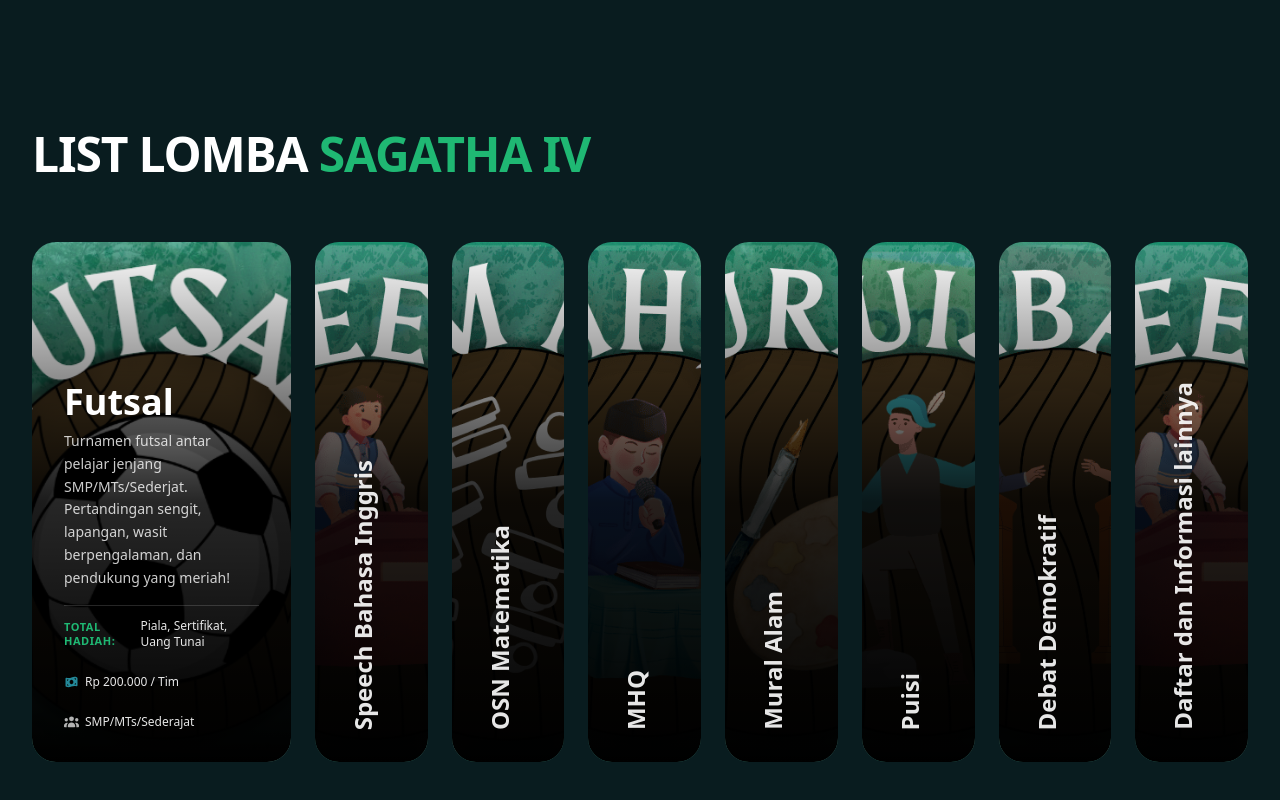
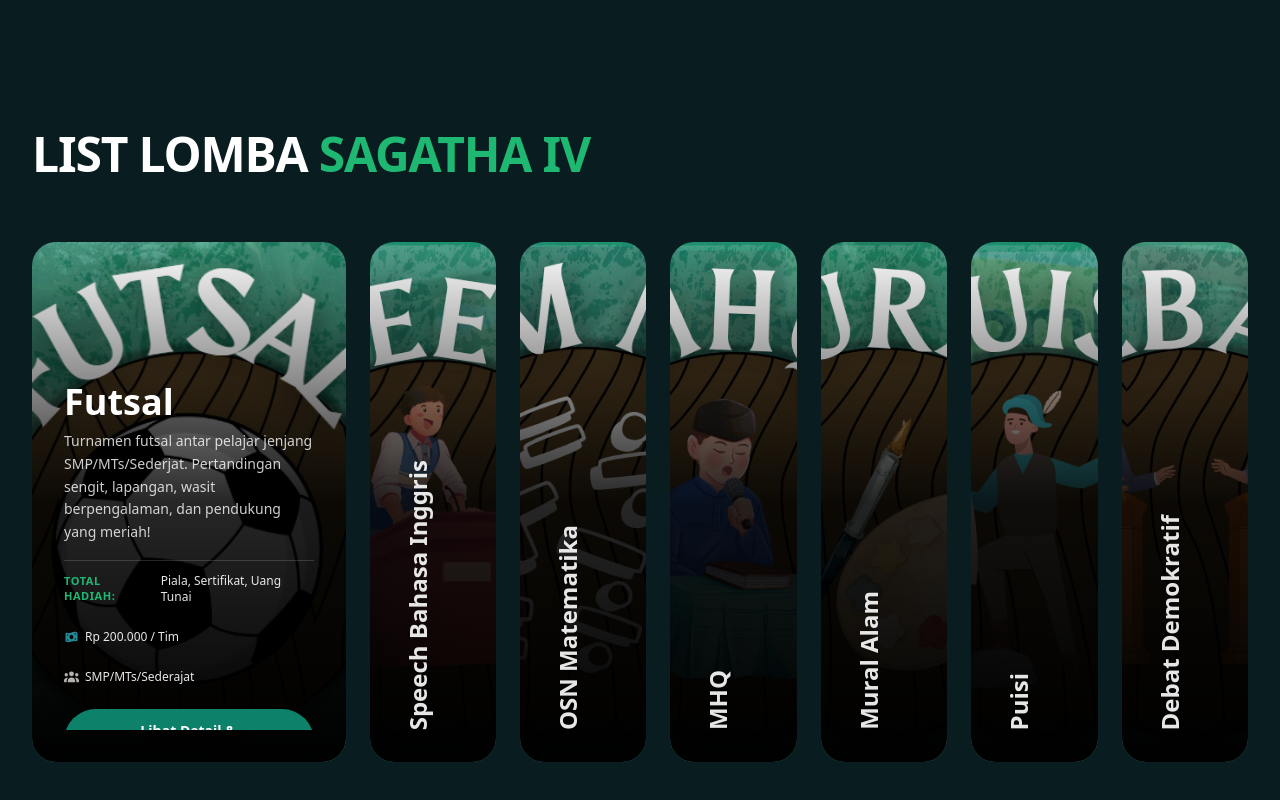
Before and after one commit to elfarizidan/sagatha, a Next.js app: page / in a window 1280 px wide. Shown: the part 1554-2354 px from the top of the page. Built offline with nearby package versions, Linux system fonts and the light colour scheme.

Commit message:
Update ListLomba.tsx

```diff
--- a/app/components/ListLomba.tsx
+++ b/app/components/ListLomba.tsx
@@ -79,7 +79,7 @@ export default function ListLomba() {
       description:
         "Ajang unjuk kebolehan public speaking dalam Bahasa Inggris. Sampaikan gagasan inspiratifmu mengenai alam dan kondisinya saat ini",
       rules: [
-        "Tema pidato: 'The Lungs of the Earth: Why We Must Save Our Jungles'",
+        "Tema pidato: 'The Lungs of the Earth: Why We Must Save Our Forest'",
         "Durasi pidato 5-7 menit per peserta",
         "Penilaian meliputi: Oratory skill, Pronunciation, Content Structure, & Confidence",
         "Tidak diperkenankan membaca teks secara penuh saat tampil",
@@ -193,28 +193,6 @@ export default function ListLomba() {
       ],
       contactPerson: "via Form",
       registrationUrl: "https://forms.gle/2cNpkirviAxKGtat8",
-      driveUrl: "https://drive.google.com/drive/folders/1LBdHq-lXsdHh-S65wvRmdwgEZoLxC8Al?usp=drive_link",
-    },
-    {
-      id: "daftar",
-      title: "Daftar dan Informasi lainnya",
-      category: "Keikut sertaan SAGATHA IV",
-      icon: faMicrophone,
-      image: "/content/Lomba Speech.png",
-      target: "Pendampim & Bazzar",
-      prize: "Sertifikat, Makan Siang/Snack Box",
-      fee: "Gratis/Pembimbing & Rp.300.000/Merk Tenant",
-      date: "14-15 November 2026",
-      description:
-        "Terbuka lebar untuk membantu memeriahkan ajang SAGATHA IV",
-      rules: [
-        "Wajib terdaftar dan aktif",
-        "Bertanggung jawab atas segala sesuatu yang di lakukan",
-        "Membantu dan menjaga kemeriahan dan kenyamanan SAGATHA IV",
-        "Tidak diperkenankan membawa barang an bahan selama mengikuti SAGATHA IV",
-      ],
-      contactPerson: "via Form",
-      registrationUrl: "https://linktr.ee/bestsmaittbzbs",
       driveUrl: "https://drive.google.com/drive/folders/1LBdHq-lXsdHh-S65wvRmdwgEZoLxC8Al?usp=drive_link",
     },
 ];
```
